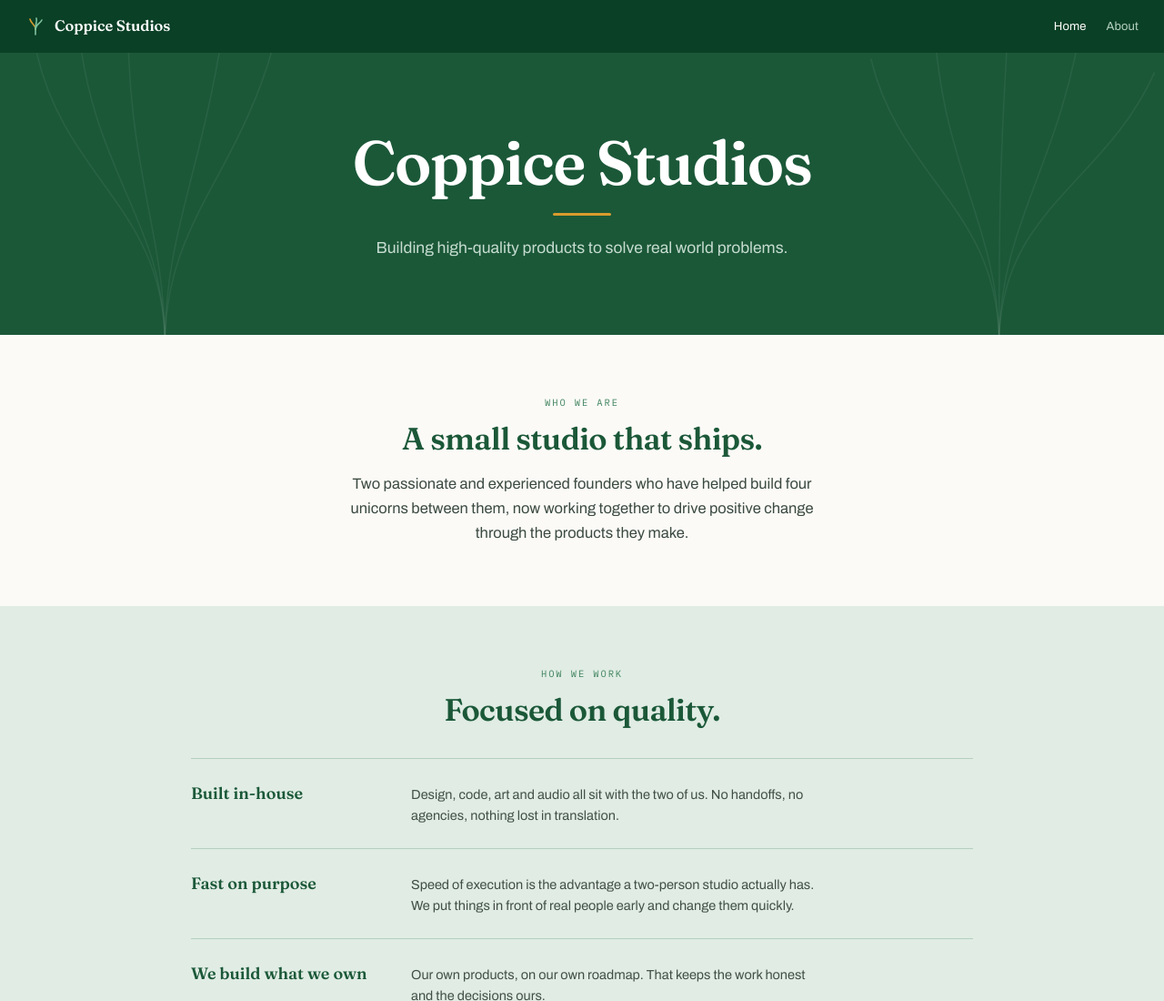
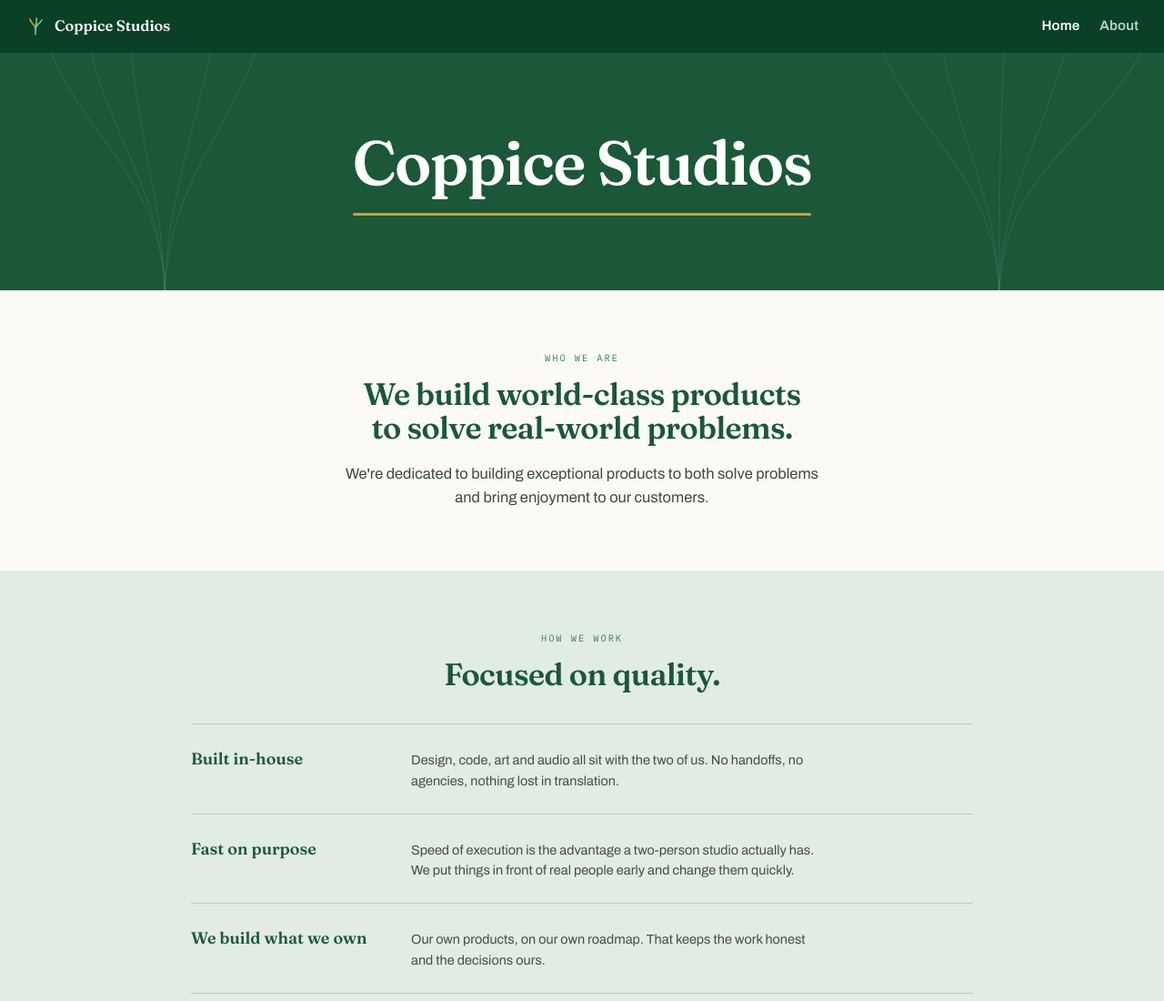
Before and after one commit to danielpeam/coppice-studios-site, a plain HTML site: page index.html in a window 1280 px wide. Shown: the top 1100 px of the page at 91% size. Drawn offline with Linux system fonts and the light colour scheme.

Commit message:
Update homepage nav, hero, and copy
Updated navigation and hero section styles for improved layout and readability.

```diff
--- a/index.html
+++ b/index.html
@@ -44,8 +44,8 @@
         font-family:"Fraunces",Georgia,serif; font-weight:600; font-size:16.5px;
     letter-spacing:-.005em; color:#FFFFFF;
     }
-  .nav .links{display:flex; gap:22px; font-size:13px; letter-spacing:.01em;}
-  .nav .links a{color:#B9D3C5; text-decoration:none;}
+  .nav .links{display:flex; gap:22px; font-size:15px; font-weight:600; letter-spacing:.01em;}
+    .nav .links a{color:#B9D3C5; text-decoration:none;}
       .nav .links a[aria-current]{color:#FFFFFF;}
     .nav .links a:hover{color:#FFFFFF;}
       .nav a:focus-visible{outline:2px solid var(--amber); outline-offset:3px;}
@@ -66,8 +66,9 @@
     font-weight:600; font-size:clamp(38px,7vw,68px); line-height:1.0;
     letter-spacing:-.025em; margin:0; color:#FFFFFF; text-wrap:balance;
     }
-  .hero .rule{width:64px; height:3px; background:var(--amber); border-radius:2px;}
-  .hero p{margin:0; font-size:17.5px; line-height:1.55; max-width:50ch; color:#C6DCD0; text-wrap:pretty;}
+  .hero .title-wrap{display:inline-flex; flex-direction:column; align-items:stretch; gap:22px;}
+      .hero .rule{width:100%; height:3px; background:var(--amber); border-radius:2px;}
+    .hero p{margin:0; font-size:17.5px; line-height:1.55; max-width:50ch; color:#C6DCD0; text-wrap:pretty;}
 
   .band{padding:66px 28px;}
   .band.paper{background:var(--paper); color:var(--ink);}
@@ -171,17 +172,18 @@
           </g>
         </svg>
         <div class="inner">
-          <h1>Coppice Studios</h1>
-          <span class="rule"></span>
-          <p>Building high-quality products to solve real world problems.</p>
+                <div class="title-wrap">
+                            <h1>Coppice Studios</h1>
+                            <span class="rule"></span>
+                </div>
         </div>
-      </header>
+                </header>
 
       <section class="band paper">
         <div class="measure">
           <p class="kicker">Who we are</p>
-      <h2>A small studio that ships.</h2>
-          <p class="body">Two passionate and experienced founders who have helped build four unicorns between them, now working together to drive positive change through the products they make.</p>
+      <h2>We build world-class products to solve real-world problems.</h2>
+              <p class="body">We're dedicated to building exceptional products to both solve problems and bring enjoyment to our customers.</p>
         </div>
       </section>
 
```
